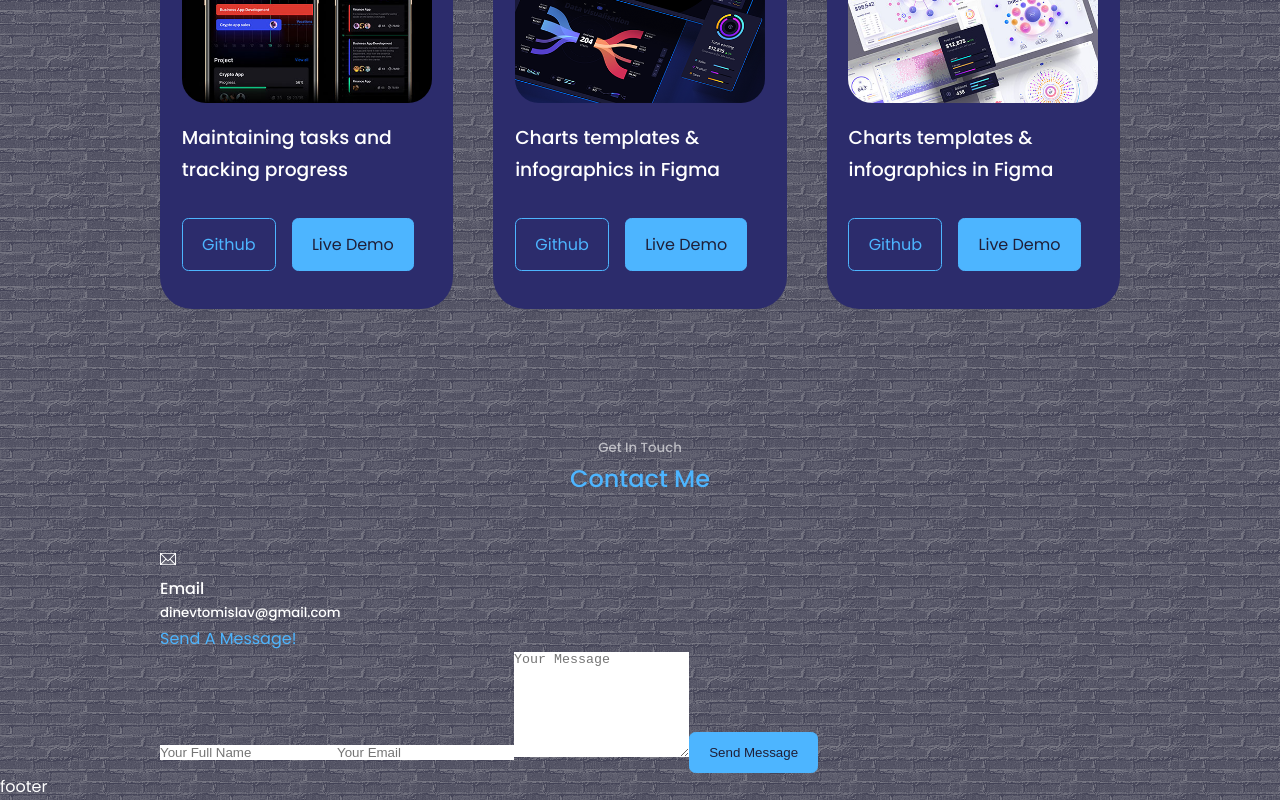
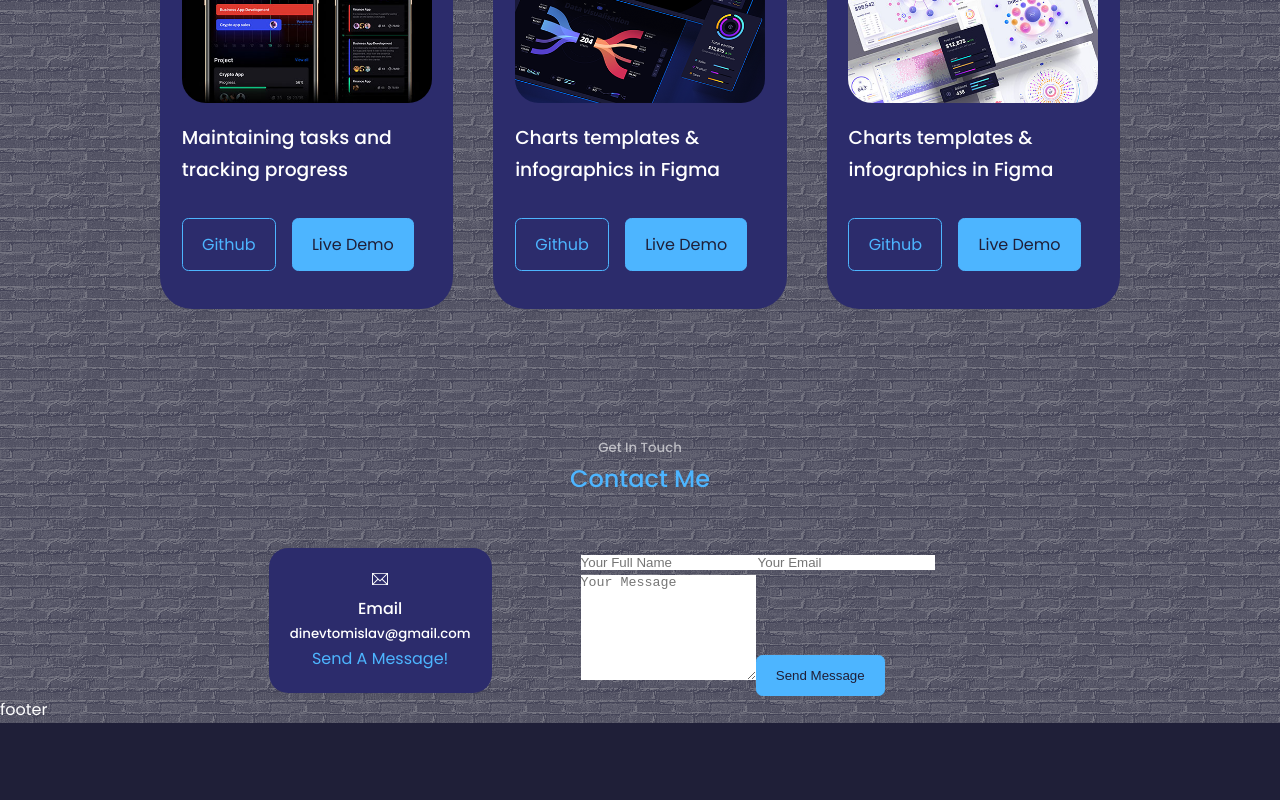
Before and after one commit to dinevtomislav/Portfolio, a React (Create React App) app in the folder react-portfolio-website/: page / in a window 1280 px wide. Shown: the part 3991-4791 px from the top of the page. After the commit the page ends 4714 px from the top, so only its background shows below. Built offline with nearby package versions, Linux system fonts and the light colour scheme.

Commit message:
beginning of css for contact

```diff
--- a/react-portfolio-website/src/components/contact/contact.css
+++ b/react-portfolio-website/src/components/contact/contact.css
@@ -0,0 +1,26 @@
+.container.contact__container {
+    width: 58%;
+    display: grid;
+    grid-template-columns: 30% 58%;
+    gap: 12%;
+}
+
+.contact__options {
+    display: flex;
+    flex-direction: column;
+    gap: 1.2rem;
+}
+
+.contact__option {
+    background: var(--color-bg-variant);
+    padding: 1.2rem;
+    border-radius: 1.2rem;
+    text-align: center;
+    border: 1px solid transparent;
+    transition: var(--transition);
+}
+
+.contact__option:hover {
+    background: transparent;
+    border-color: var(--color-primary-variant);
+}
```
